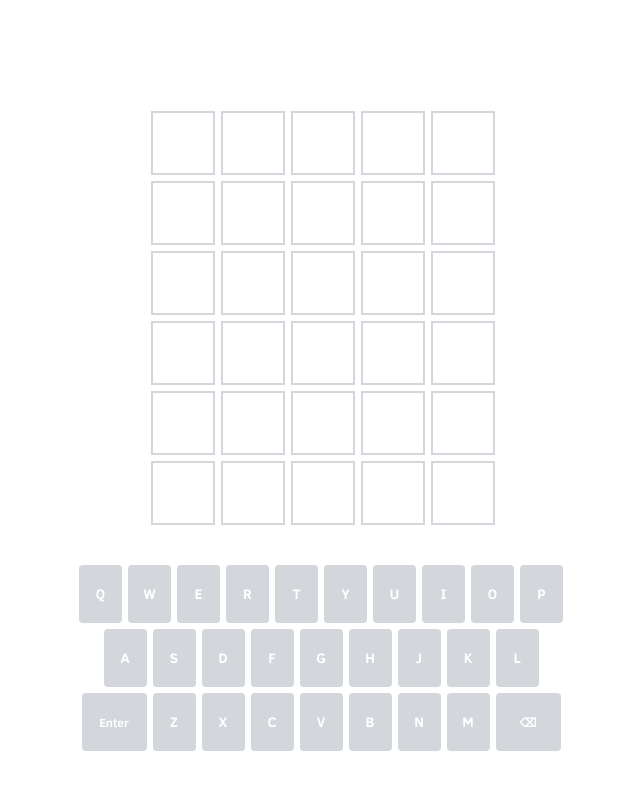
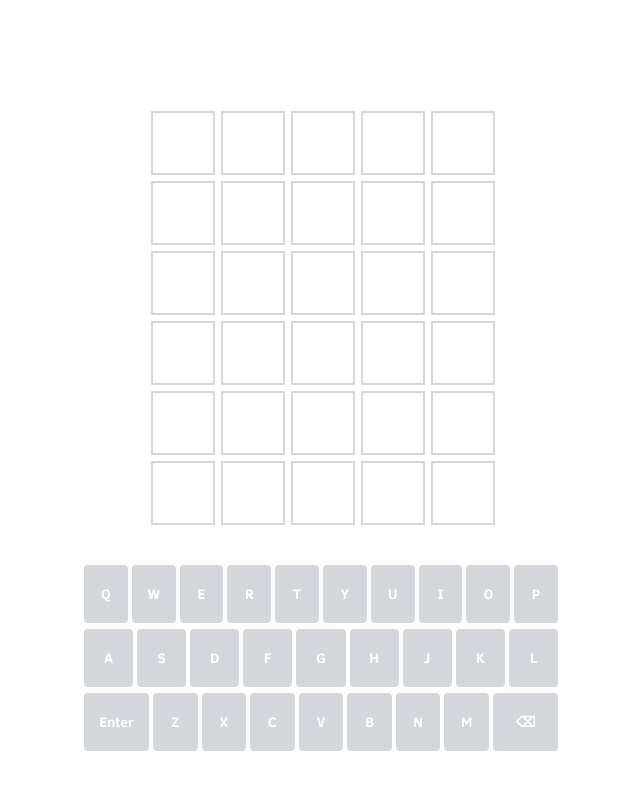
Before and after one commit to wesleywardlaw/wordle-clone, a React (Vite) app: page / in a window 1280 px wide. Shown: the top 790 px of the page, without its empty margins (319-959 px from the left). Built offline with nearby package versions, Linux system fonts and the light colour scheme.

Commit message:
update keyboard

```diff
--- a/src/App.tsx
+++ b/src/App.tsx
@@ -165,9 +165,9 @@ const App = () => {
         <div
           style={{
             display: "grid",
-            gridTemplateColumns: "repeat(5, min(60px, 16vw))",
-            rowGap: "6px",
-            columnGap: "min(10px, 2vw)",
+            gridTemplateColumns: "repeat(5, clamp(40px, 14vw, 60px))",
+            rowGap: "clamp(4px, 1vw, 6px)",
+            columnGap: "clamp(2px, 2vw, 10px)",
           }}
         >
           {grid.map((row, rowIndex) => {
--- a/src/Keyboard.tsx
+++ b/src/Keyboard.tsx
@@ -45,7 +45,10 @@ const Keyboard: React.FC<KeyboardProps> = ({
       style={{
         marginTop: "20px",
         width: "100%",
-        maxWidth: "500px",
+        maxWidth: "100%",
+        display: "flex",
+        flexDirection: "column",
+        alignItems: "center",
         padding: "0 4px",
       }}
     >
@@ -56,6 +59,7 @@ const Keyboard: React.FC<KeyboardProps> = ({
             display: "flex",
             justifyContent: "center",
             marginBottom: "6px",
+            width: "100%",
           }}
         >
           {row.map((key) => (
@@ -63,10 +67,13 @@ const Keyboard: React.FC<KeyboardProps> = ({
               key={key}
               onClick={() => onKeyPress(key)}
               style={{
-                height: "58px",
+                flex: "1",
+                height: "clamp(40px, 12vw, 58px)",
                 minWidth:
-                  key === "Enter" || key === "Backspace" ? "65px" : "43px",
-                margin: "0 3px",
+                  key === "Enter" || key === "Backspace"
+                    ? "clamp(50px, 14vw, 65px)"
+                    : "clamp(30px, 8vw, 43px)",
+                margin: "0 2px",
                 borderRadius: "4px",
                 border: "none",
                 backgroundColor: getKeyColor(key),
@@ -74,8 +81,7 @@ const Keyboard: React.FC<KeyboardProps> = ({
                 fontWeight: "bold",
                 cursor: "pointer",
                 fontFamily: "Clear Sans",
-                fontSize:
-                  key === "Enter" || key === "Backspace" ? "12px" : "14px",
+                fontSize: "clamp(10px, 3vw, 14px)",
               }}
             >
               {key === "Backspace" ? "⌫" : key}
```
